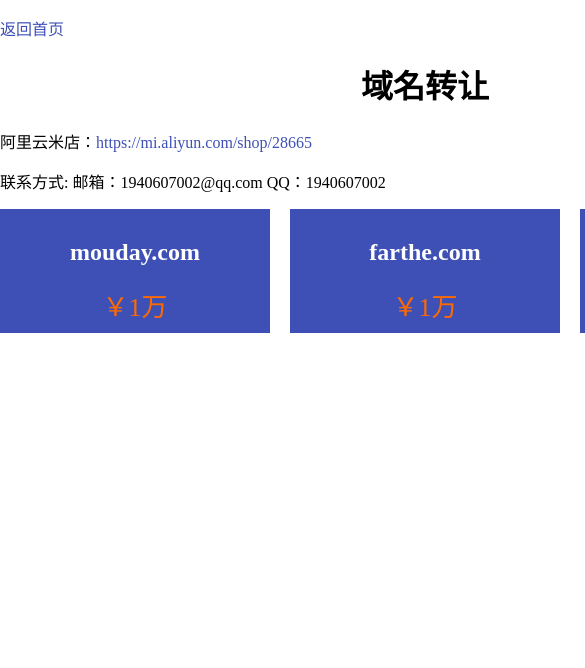
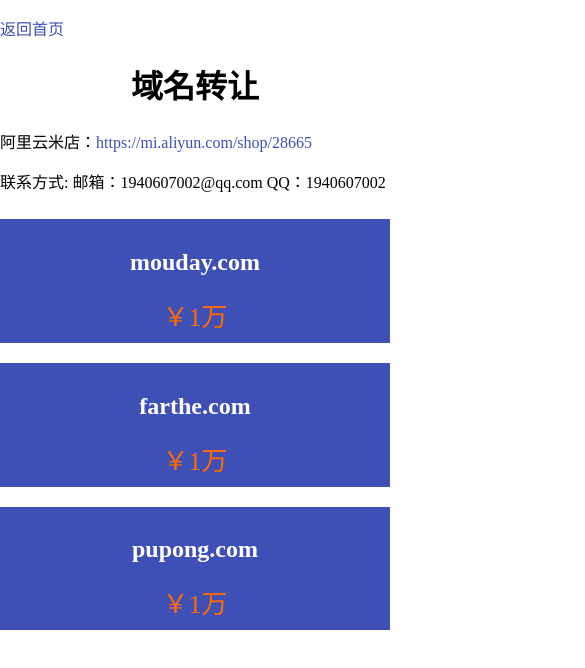
Before and after one commit to mouday/mouday.github.io, a Vue app: page /#/domain in a window 390 px wide. Shown: the top 668 px of the page, 585 px wide, since content can reach past the window. Built offline with nearby package versions, Linux system fonts and the light colour scheme.

Commit message:
auto add

```diff
--- a/src/views/Domain.vue
+++ b/src/views/Domain.vue
@@ -106,4 +106,18 @@ export default {
     }
   }
 }
+
+@media screen and (max-width: 500px) {
+  .main {
+    width: 100%;
+  }
+  .items {
+    flex-wrap: wrap;
+    .item {
+      width: calc(100% - 20px);
+      padding: 10px;
+      margin: 10px 0;
+    }
+  }
+}
 </style>
```
